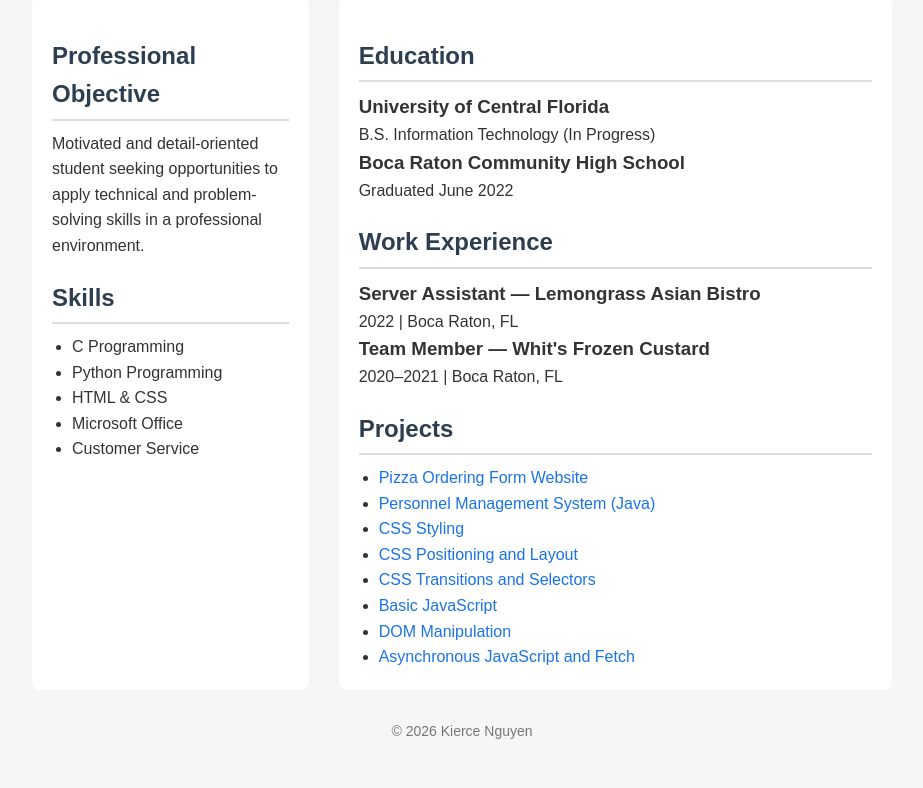
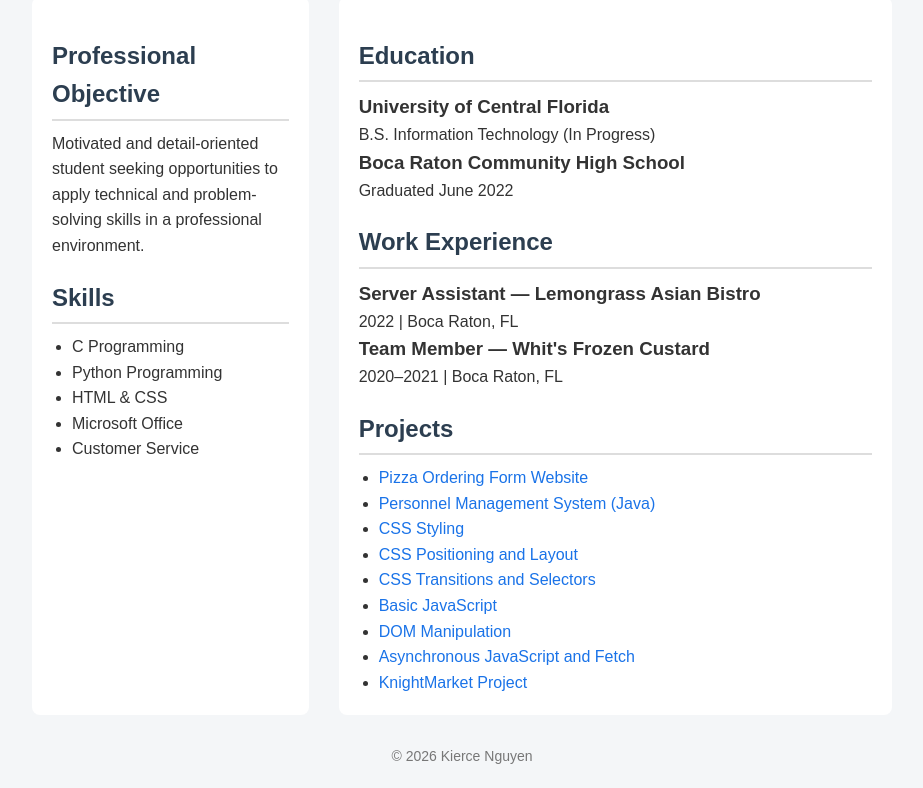
Before and after one commit to kierceucf/kierceucf.github.io, a plain HTML site: page index.html in a window 1280 px wide. Shown: the part 118-906 px from the top of the page, without its empty margins (178-1101 px from the left). Before the commit the page ends 880 px from the top, so only its background shows below. Drawn offline with Linux system fonts and the light colour scheme.

Commit message:
Update index.html

```diff
--- a/index.html
+++ b/index.html
@@ -79,6 +79,7 @@
         <li><a href="BasicJavaScript.html">Basic JavaScript</a></li>
         <li><a href="DomManip.html">DOM Manipulation</a></li>
         <li><a href="fetch.html">Asynchronous JavaScript and Fetch</a></li>
+        <li><a href= "https://github.com/timnguyen-tofu/CIS4004-Group25Project/tree/main/MERN%20Stack%20Project"> KnightMarket Project</a></li>
     </ul>
 </section>
 
```
